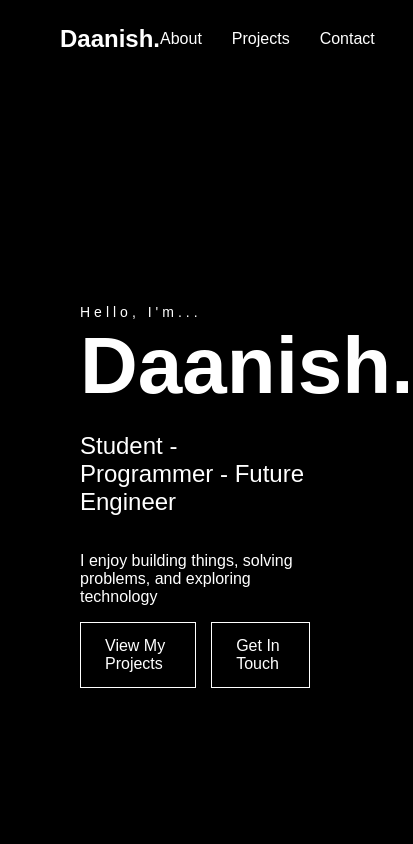
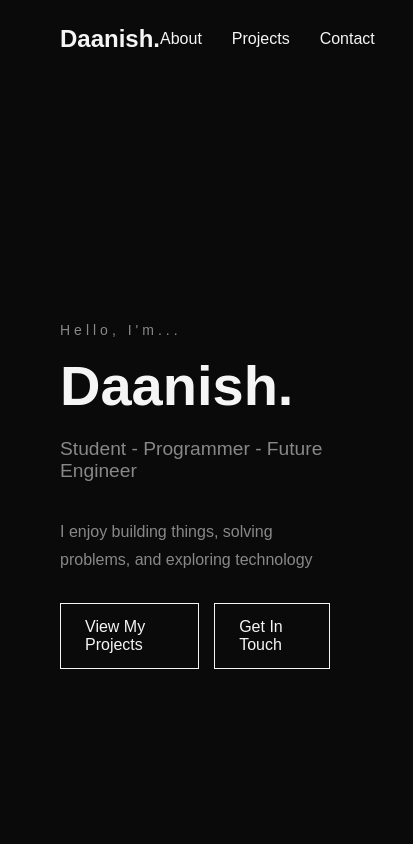
Before and after one commit to Denzixy/daanish-portfolio, a plain HTML site: page index.html in a window 390 px wide. Shown: the top 844 px of the page, 413 px wide, since content can reach past the window. Drawn offline with Linux system fonts and the light colour scheme.

Commit message:
Build hero section styling

```diff
--- a/style.css
+++ b/style.css
@@ -1,6 +1,12 @@
+:root {
+    --background: #0a0a0a;
+    --text: #f5f5f5;
+    --muted: #888888;
+    --border: #333333;
+}
 body {
-    background-color: black;
-    color: white;
+    background-color: var(--background);
+    color: var(--text);
     font-family: Arial, sans-serif;
     margin: 0;
 }
@@ -11,10 +17,10 @@ nav {
     padding: 25px 60px;
     position: sticky;
     top: 0;
-    background-color: black;
+    background-color: var(--background);
 }
 nav a {
-    color: white;
+    color: var(--text);
     text-decoration: none;
     transition: opacity 0.2s ease;
 }
@@ -26,31 +32,37 @@ nav a:hover {
     display: flex;
     flex-direction: column;
     justify-content: center;
-    padding: 80px;
+    padding: 80px 60px;
 }
 #home h1 {
-    font-size: 80px;
+    font-size: clamp(3.5rem, 10vw, 8rem);
     margin: 0;
 }
 .a1 {
     font-size: 14px;
     letter-spacing: 4px;
-    margin: 0;
+    color: var(--muted);
+    margin: 0 0 15px 0;
 }
 #home h2 {
-    font-size: 24px;
-    font-weight: normal;
+    font-size: clamp(1.2rem, 2vw, 1.8rem);
+    font-weight: 400;
+    color: var(--muted);
     margin: 20px 0;
 }
 #home > p:not(.a1) {
     max-width: 500px;
+    color: var(--muted);
+    line-height: 1.7;
+    margin-bottom: 30px;
 }
 #home a {
     display: inline-block;
     padding: 14px 24px;
-    border: 1px solid white;
-    color: white;
+    border: 1px solid var(--text);
+    color: var(--text);
     text-decoration: none;
+    transition: background-color 0.2s ease, color 0.2 ease;
 }
 .hero-buttons {
     display: flex;
@@ -64,3 +76,7 @@ nav a:hover {
     display: flex;
     gap: 30px;
 }
+#home a:hover {
+    background-color: var(--text);
+    color: var(--background);
+}
```
